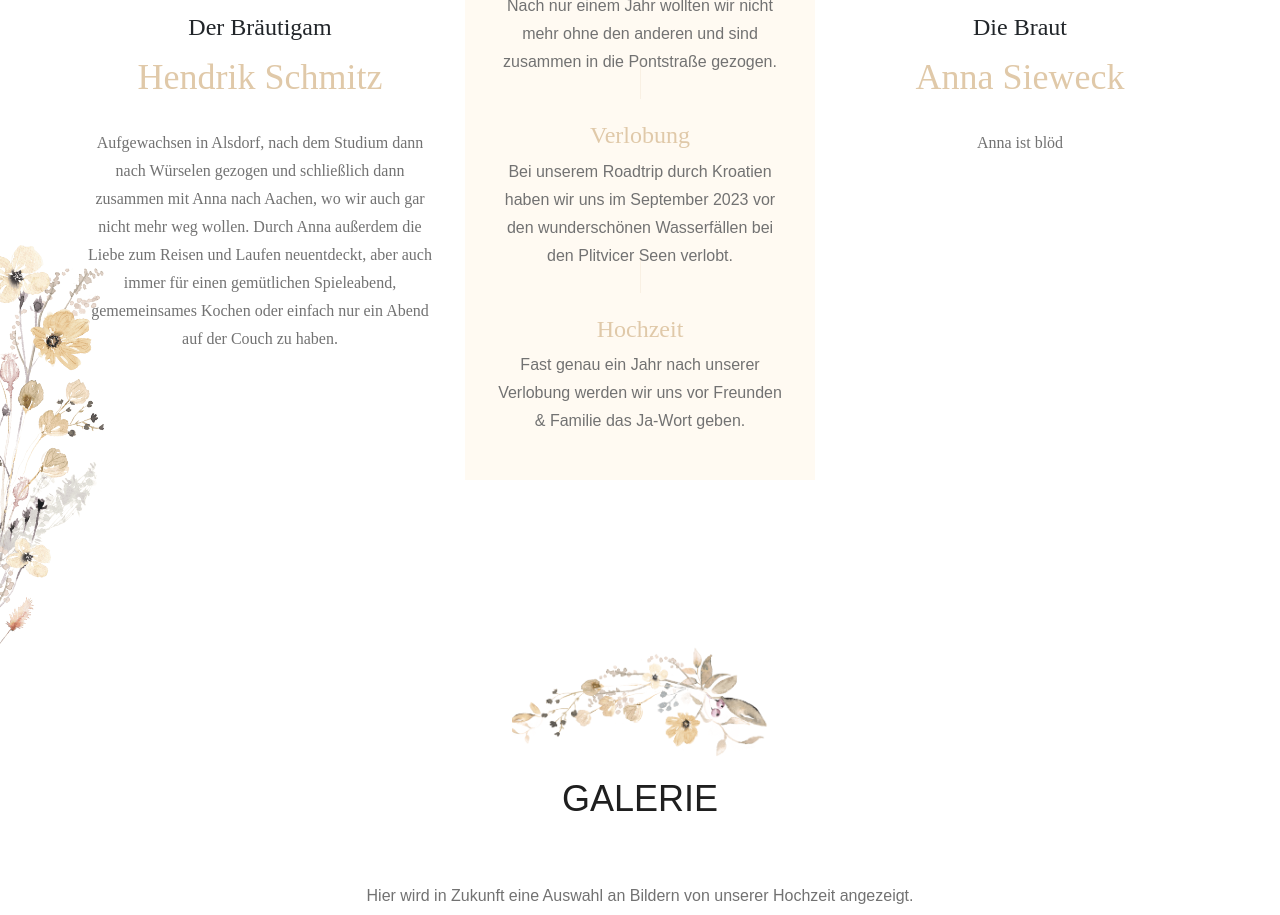
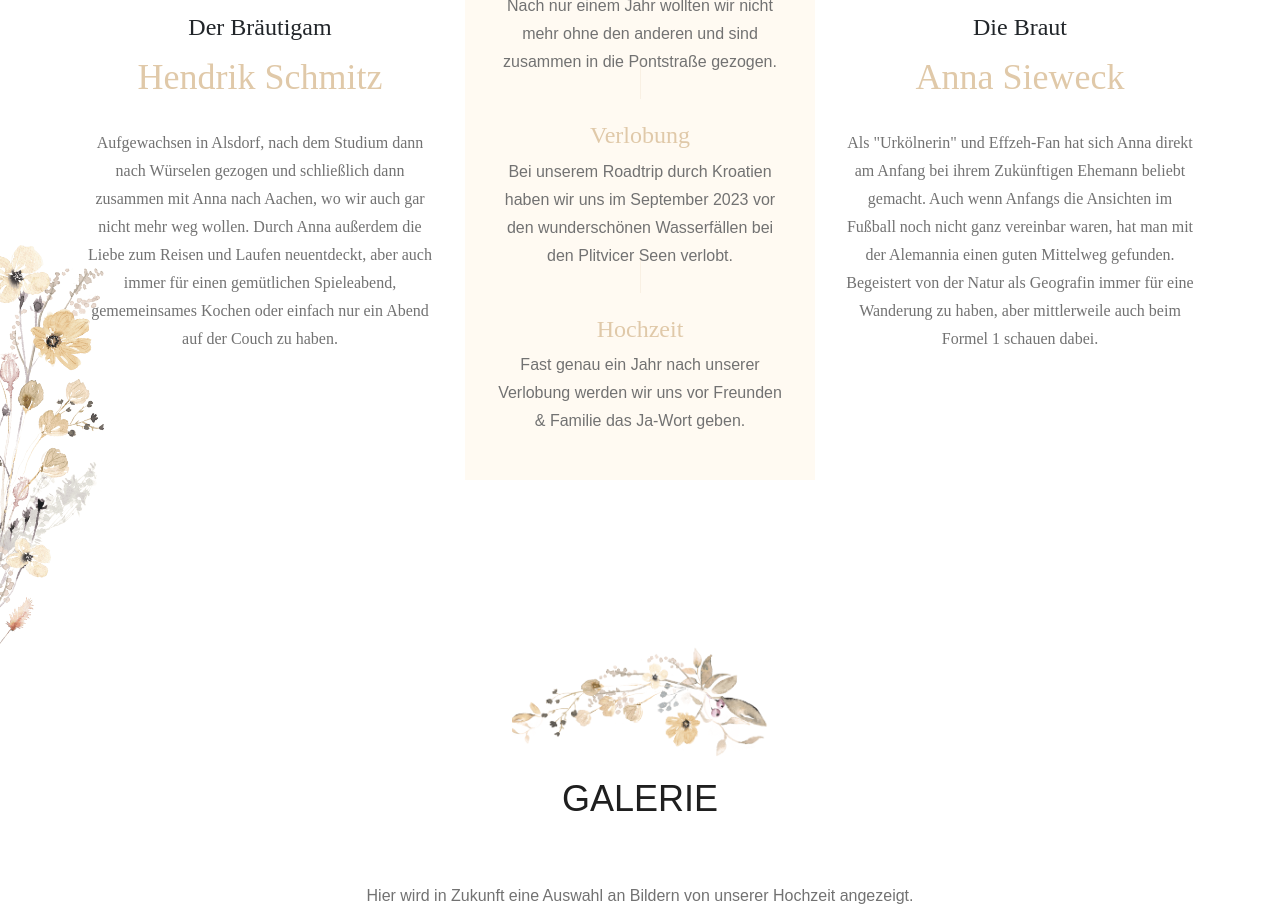
Before and after one commit to drik98/wedding-page, a Nuxt app: page / in a window 1280 px wide. Shown: the part 2280-3195 px from the top of the page. Built offline with nearby package versions, Linux system fonts and the light colour scheme; a web font is replaced by a local one.

Commit message:
Revert "delete anna"
This reverts commit 2fd28814804dbbafff91619677a23ae595566dbd.

```diff
--- a/components/section/story/SectionStory.vue
+++ b/components/section/story/SectionStory.vue
@@ -43,7 +43,9 @@
         <SectionStoryCharacter
           title="Die Braut"
           name="Anna Sieweck"
-          description="Anna ist blöd"
+          description="Als &quot;Urkölnerin&quot; und Effzeh-Fan hat sich Anna direkt am Anfang bei ihrem Zukünftigen Ehemann beliebt gemacht.
+          Auch wenn Anfangs die Ansichten im Fußball noch nicht ganz vereinbar waren, hat man mit der Alemannia einen guten Mittelweg gefunden.
+          Begeistert von der Natur als Geografin immer für eine Wanderung zu haben, aber mittlerweile auch beim Formel 1 schauen dabei."
         >
           <template #image>
             <img
```
